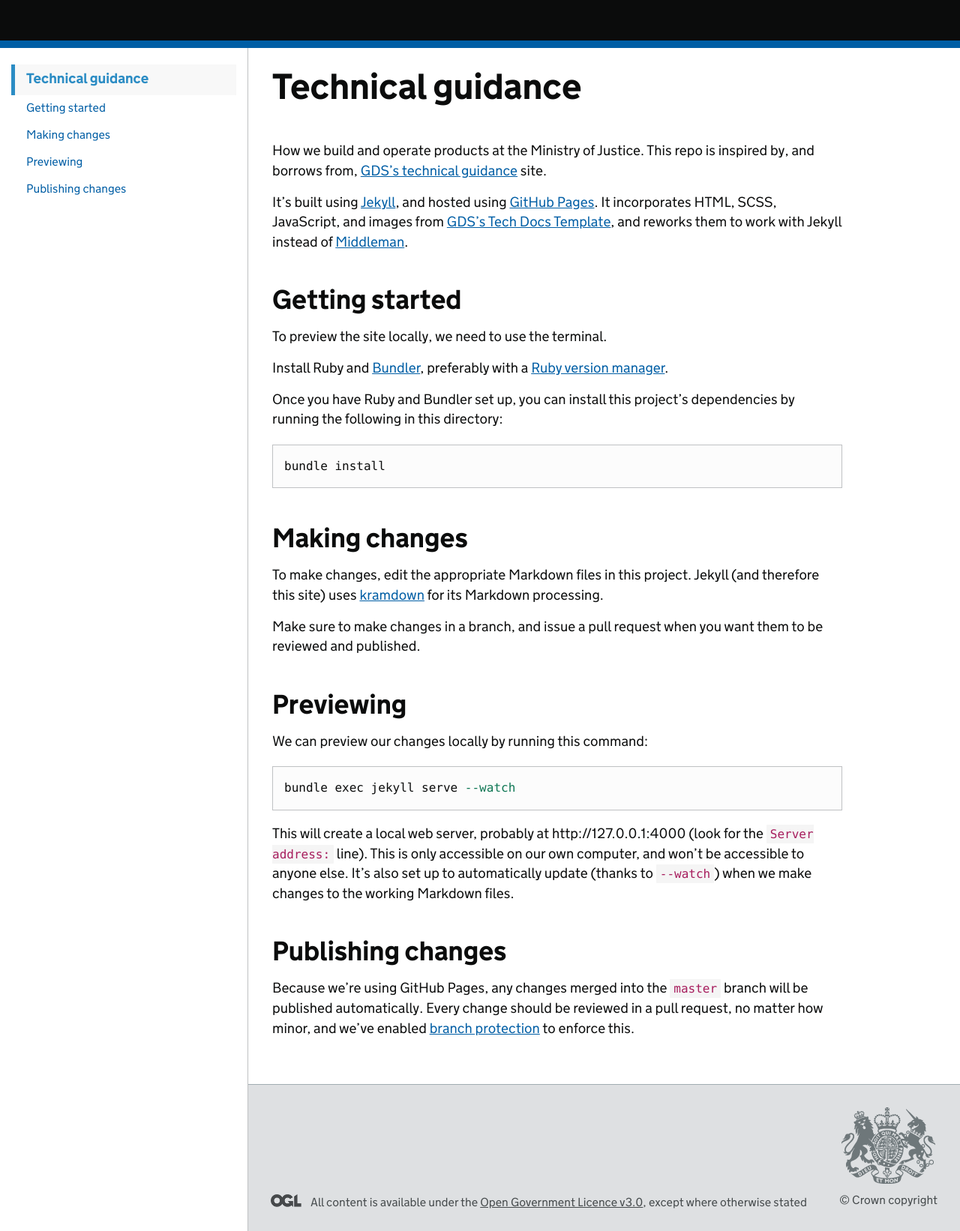
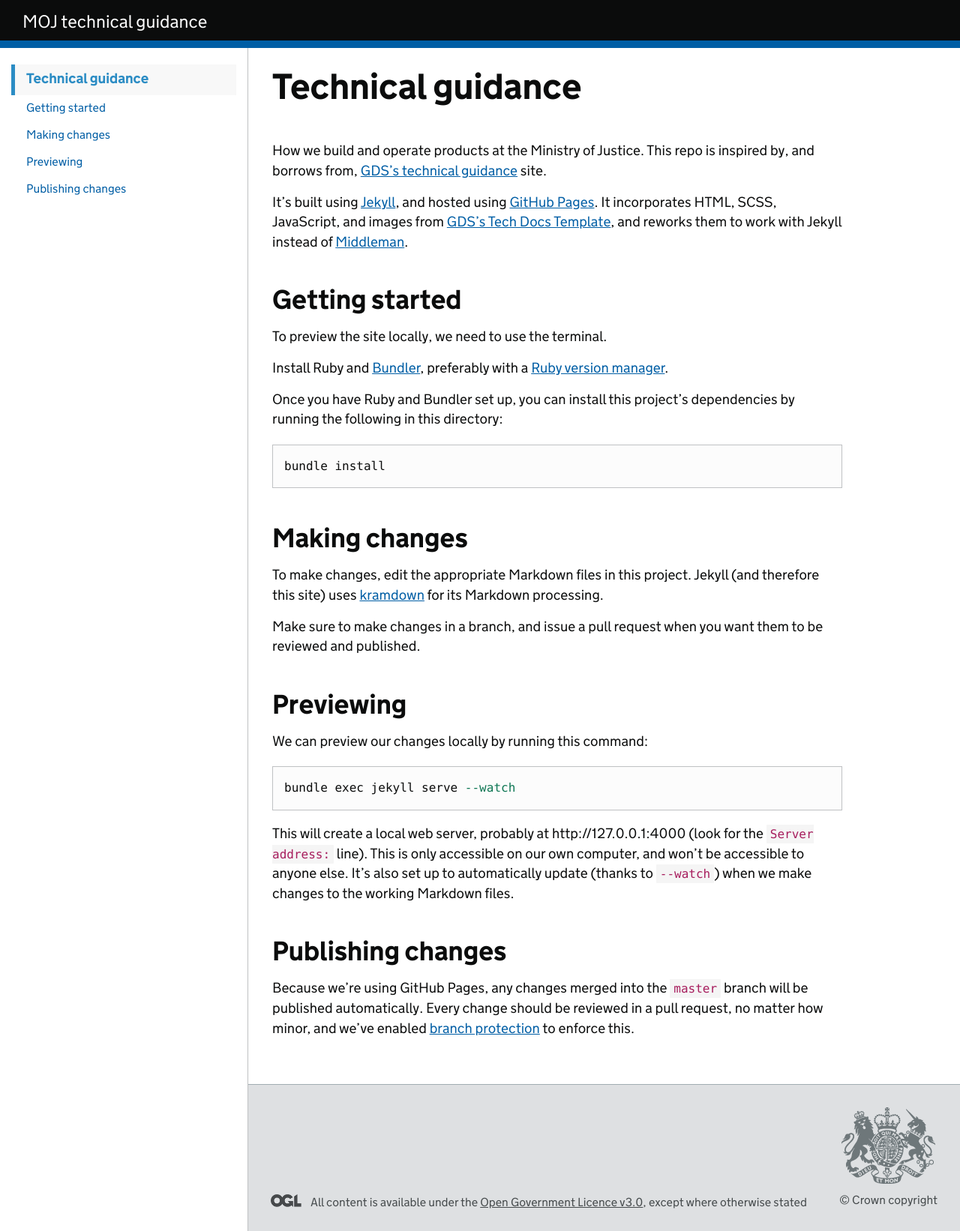
Before and after one commit to ministryofjustice/technical-guidance, a Jekyll site: the page built from README.md, in a window 1280 px wide. Shown: the whole page at 75% size. Built offline with Jekyll 4.4.1, drawn with Linux system fonts in a browser that asks for light colours; our own code applies the rules of GitHub Pages for plain Markdown files.

Commit message:
Use the site's title and URL in the header
Jekyll always provides us with a `site.url`, so we should use that as
our root URL to wrap the title (and it always exists, so we needn't
check for it). Also, use `site.title` because that's simpler and
clearer than `site.service_name`.

```diff
--- a/_includes/header.html
+++ b/_includes/header.html
@@ -1,11 +1,7 @@
 <header class="header header--full-width">
   <div class="header__container">
     <div class="header__brand">
-      {% if site.service_link %}
-        <a href="{{ site.service_link }}">
-      {% else %}
-        <span>
-      {% endif %}
+        <a href="{{ site.url }}">
         {% if site.show_govuk_logo %}
           <span class="govuk-logo">
             <img class="govuk-logo__printable-crown" src="{{ "/images/gov.uk_logotype_crown_invert_trans.png" | relative_url }}" height="32" width="36">
@@ -13,16 +9,12 @@
           </span>
         {% endif %}
         <span class="header__title">
-          {{ site.service_name }}
+          {{ site.title }}
           {% if site.phase %}
             <span class="phase-banner">{{ site.phase }}</span>
           {% endif %}
         </span>
-      {% if site.service_link %}
         </a>
-      {% else %}
-        </span>
-      {% endif %}
     </div>
 
     {% if site.header_links %}
```
